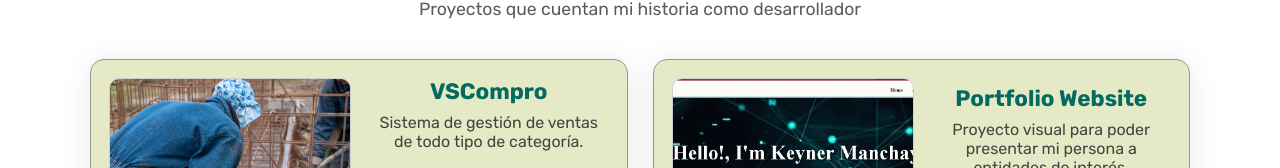
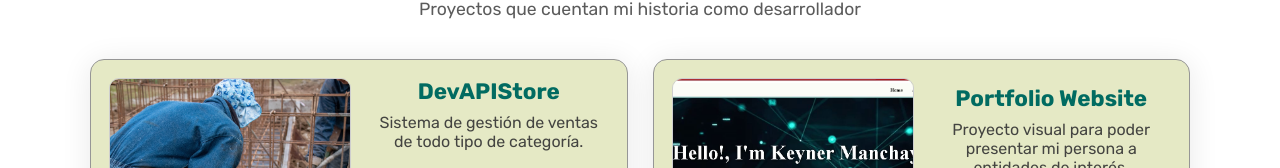
Before and after one commit to kirth8/helloportafolio, a React (Create React App) app in the folder helloportafolio/: page /projects in a window 1280 px wide. Shown: the part 176-344 px from the top of the page. Built offline with nearby package versions, Linux system fonts and the light colour scheme.

Commit message:
Se cambio un pocol a información de projects

```diff
--- a/helloportafolio/src/data/projects.js
+++ b/helloportafolio/src/data/projects.js
@@ -1,9 +1,9 @@
 const projects = [
   {
-    title: "VSCompro",
+    title: "DevAPIStore",
     desc: "Sistema de gestión de ventas de todo tipo de categoría.",
     tech: ["React", "HTML", "JavaScript", "CSS Modules", "MongoDB Cloud", "API REST"],
-    github: "#",
+    github: "https://github.com/kirth8/DevAPIStore",
     image: "/img/EnProceso.JPG",
   },
   {
```
